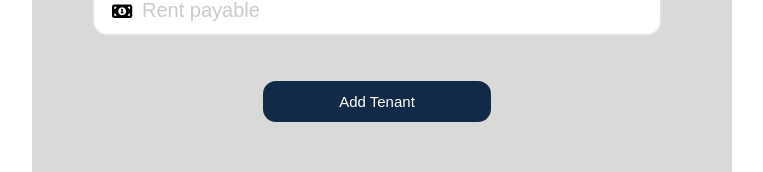
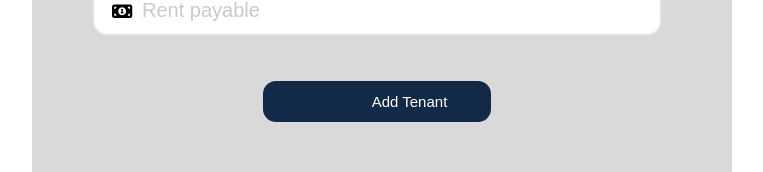
Before and after one commit to codingvaleria/housyproperties-frontend, a React (Create React App) app: page /admin/tenantsignup in a window 1280 px wide. Shown: the part 712-884 px from the top of the page, without its empty margins (258-1021 px from the left). Built offline with nearby package versions, Linux system fonts and the light colour scheme; a web font is replaced by a local one.

Commit message:
Update form submit buttons

```diff
--- a/src/admin/components/addproperty/Addpropertyform.css
+++ b/src/admin/components/addproperty/Addpropertyform.css
@@ -125,6 +125,10 @@ input[type="submit"] {
   outline: none;
 }
 
+.submit-wrapper input[type="submit"] {
+  padding-left: 70px;
+}
+
 @media (max-width: 700px) {
   .input-field {
     flex-direction: column;
--- a/src/admin/components/tenantsignup/Tenantsignupform.css
+++ b/src/admin/components/tenantsignup/Tenantsignupform.css
@@ -104,6 +104,10 @@ input[type="submit"] {
   outline: none;
 }
 
+.submit-wrapper input[type="submit"] {
+  padding-left: 70px;
+}
+
 @media (max-width: 700px) {
   .input-field {
     flex-direction: column;
```
